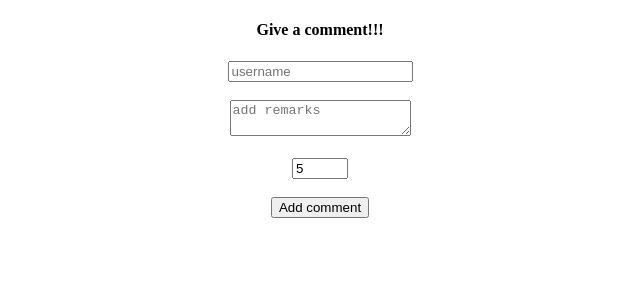
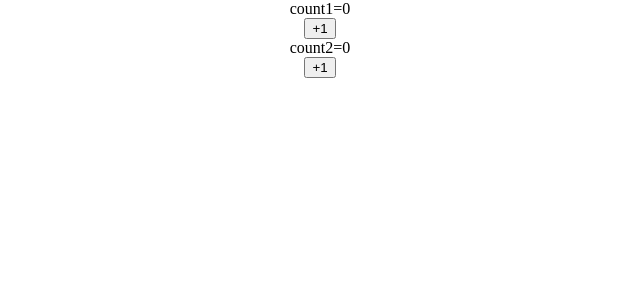
Before and after one commit to surbhisaini123/React, a React (Vite) app in the folder React_Learning/: page / in a window 1280 px wide. Shown: the top 300 px of the page, without its empty margins (320-960 px from the left). Built offline with nearby package versions, Linux system fonts and the light colour scheme.

Commit message:
useEffect and dependencies

```diff
--- a/React_Learning/src/App.jsx
+++ b/React_Learning/src/App.jsx
@@ -38,7 +38,7 @@ import Todo_List from './Todo_List.jsx'
 import Lottery from './Lottery.jsx'
 import Form from './Form.jsx'
 import Comment_Form from './Comment_Form.jsx'
-
+import Counter from './Counter.jsx'
 
 const App = () => {
   return (
@@ -51,7 +51,8 @@ const App = () => {
       {/* <LO_Ticket ticket={[0,7,8]} />
        <LO_Ticket ticket={[0,4,9,3,2]} /> */}
       {/* <Form/> */}
-      <Comment_Form/>
+      {/* <Comment_Form/> */}
+      <Counter/>
     </div>
   )
 }
--- /dev/null
+++ b/React_Learning/src/Counter.jsx
@@ -0,0 +1,47 @@
+import React, { useState , useEffect} from 'react'
+
+const Counter = () => {
+    // let [count,setCount]=useState(0)
+    // let inCount=()=>{
+    //     setCount((currCount)=>currCount+1)
+    // }
+
+    // useEffect(function printSoething(){
+    //     console.log("this is side-effeccct");
+
+    // })
+
+    let [count1,setCount1]=useState(0)
+    let [count2,setCount2]=useState(0)
+    let inCount1=()=>{
+        setCount1((currCount)=>currCount+1)
+    }
+
+     let inCount2=()=>{
+        setCount2((currCount)=>currCount+1)
+    }
+
+
+    useEffect(function printSoething(){
+        console.log("this is side-effeccct");
+
+    },[])              //count1 count2 []
+
+
+  return (
+    <div>
+      {/* <p>count={count}</p>
+      <button onClick={inCount}>+1</button> */}
+
+
+          {/* dependenies Array or Empty */}
+       <p>count1={count1}</p>
+      <button onClick={inCount1}>+1</button>
+
+       <p>count2={count2}</p>
+      <button onClick={inCount2}>+1</button>
+    </div>
+  )
+}
+
+export default Counter
```
